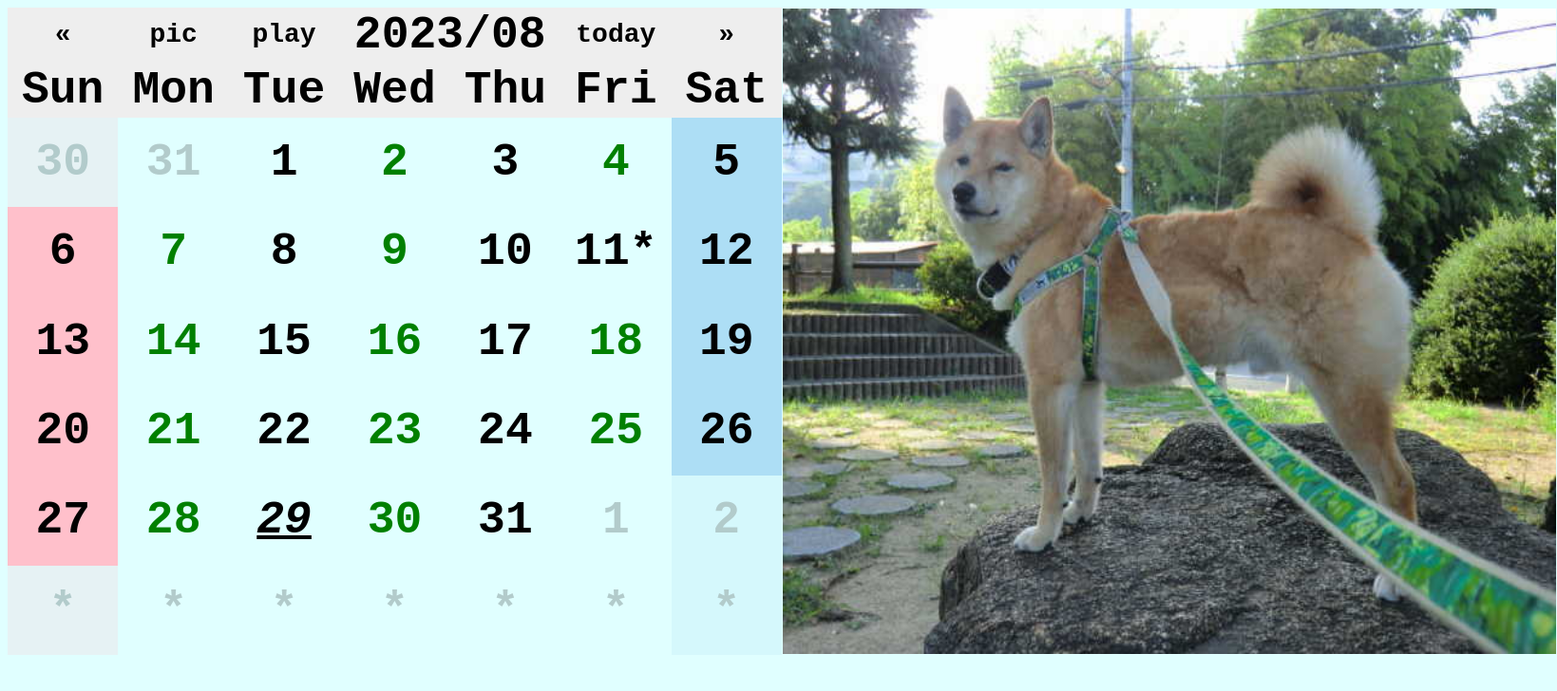
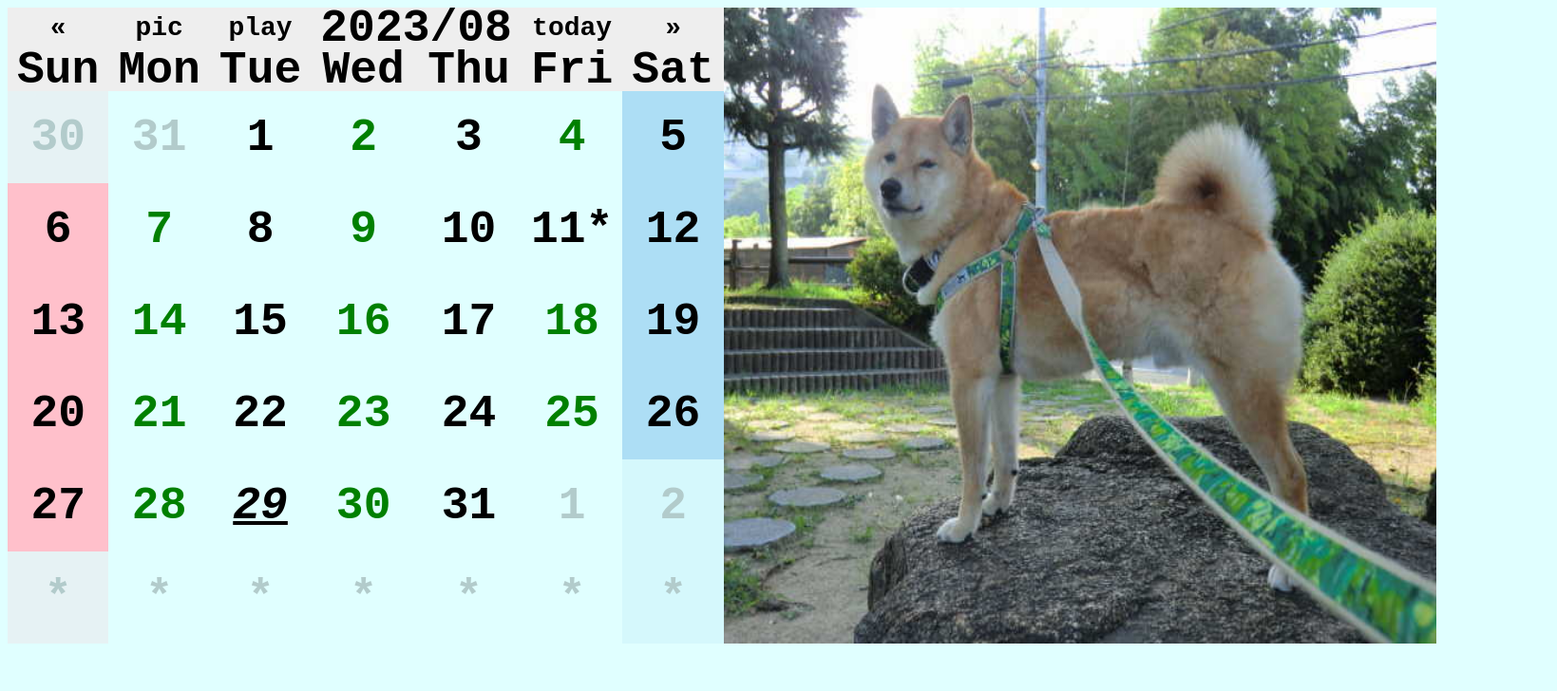
Before and after one commit to Naganou/rikucal, a plain HTML site: page index.html in a window 1280 px wide. Shown: the whole page at 95% size, 1639 px wide, since content can reach past the window. Drawn offline with Linux system fonts and the light colour scheme.

Commit message:
Add files via upload

```diff
--- a/css/styles.css
+++ b/css/styles.css
@@ -11,12 +11,27 @@ table {
   border-collapse: collapse;
 }
 
-@media (min-width: 1200px) {
+.photo {
+  text-align: center;
+}
+
+@media (min-width: 1000px) {
   #contents {
     display: flex;
+    flex: 1;
   }
-  .calen {margin-right:0;}
-  .photo {margin-left:0;}
+
+  .calen {
+    margin-right:0;
+    width: 30%;
+    height: auto;
+  }
+
+  .photo {
+    text-align: left;
+    width: 60%;
+    height: auto;
+  }
 }
 
 thead {
@@ -24,12 +39,12 @@ thead {
 }
 
 th {
-  padding: 15px;
+  padding: 10px;
   text-align: center;
 }
 
 .calen td {
-  padding: 15px;
+  padding: 10px;
   text-align: center;
 }
 
@@ -38,7 +53,7 @@ th {
 }
 
 th {
-  line-height: 28px;
+  line-height: 24px;
 }
 
 #caltex td:first-child {
@@ -89,7 +104,7 @@ td.jhday::after {
 
 #main {
   margin-top: 0px;
-  width: 814px;
-  height: 680px;
+  width: 750px;
+  height: 670px;
   vertical-align: bottom;
 }
--- a/index.html
+++ b/index.html
@@ -32,13 +32,9 @@
       <tbody id='caltex'>
       </tbody>
     </table>
-    <table class="photo">
-      <dr>
-        <td>
-          <img id='main'>
-        </td>
-      </dr>
-    </table>
+    <div class="photo">
+      <img id='main'>
+    </div>
   </div>
   <script src="js/main.js"></script>
 </body>
```
